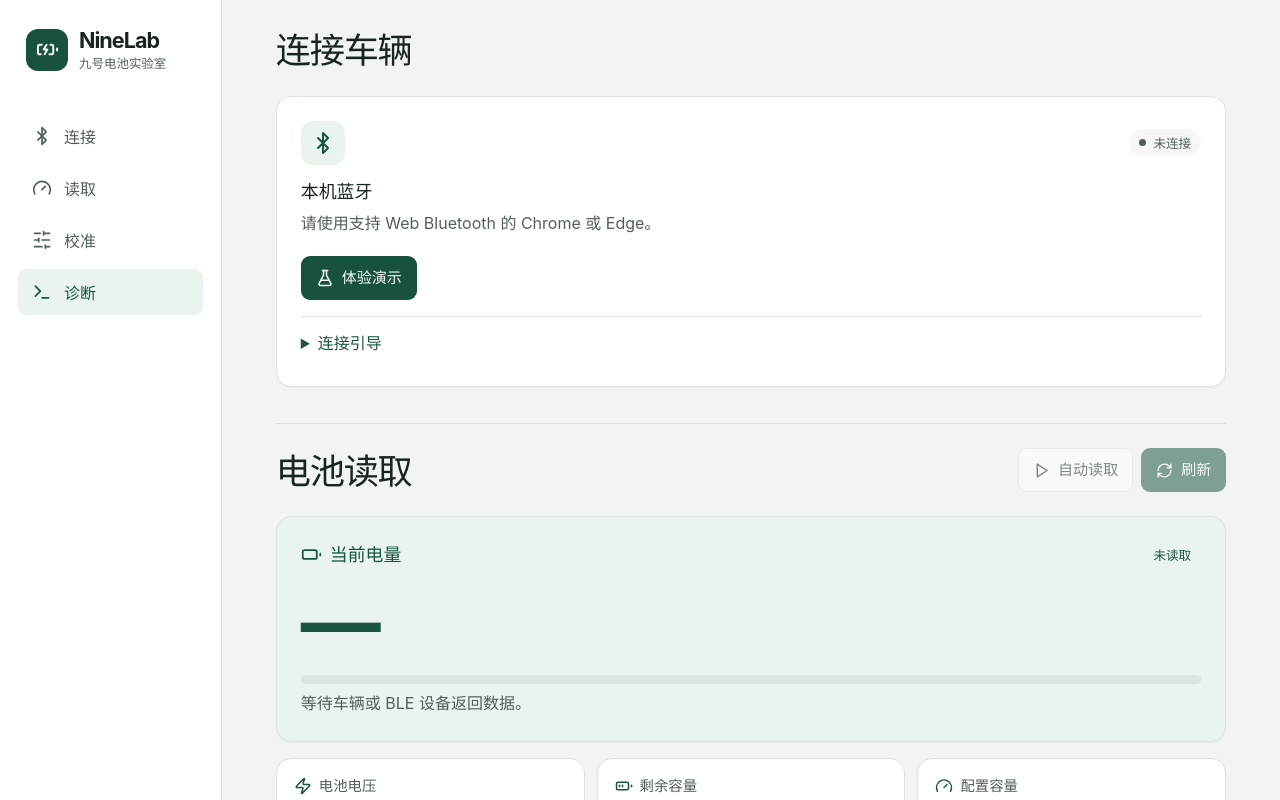
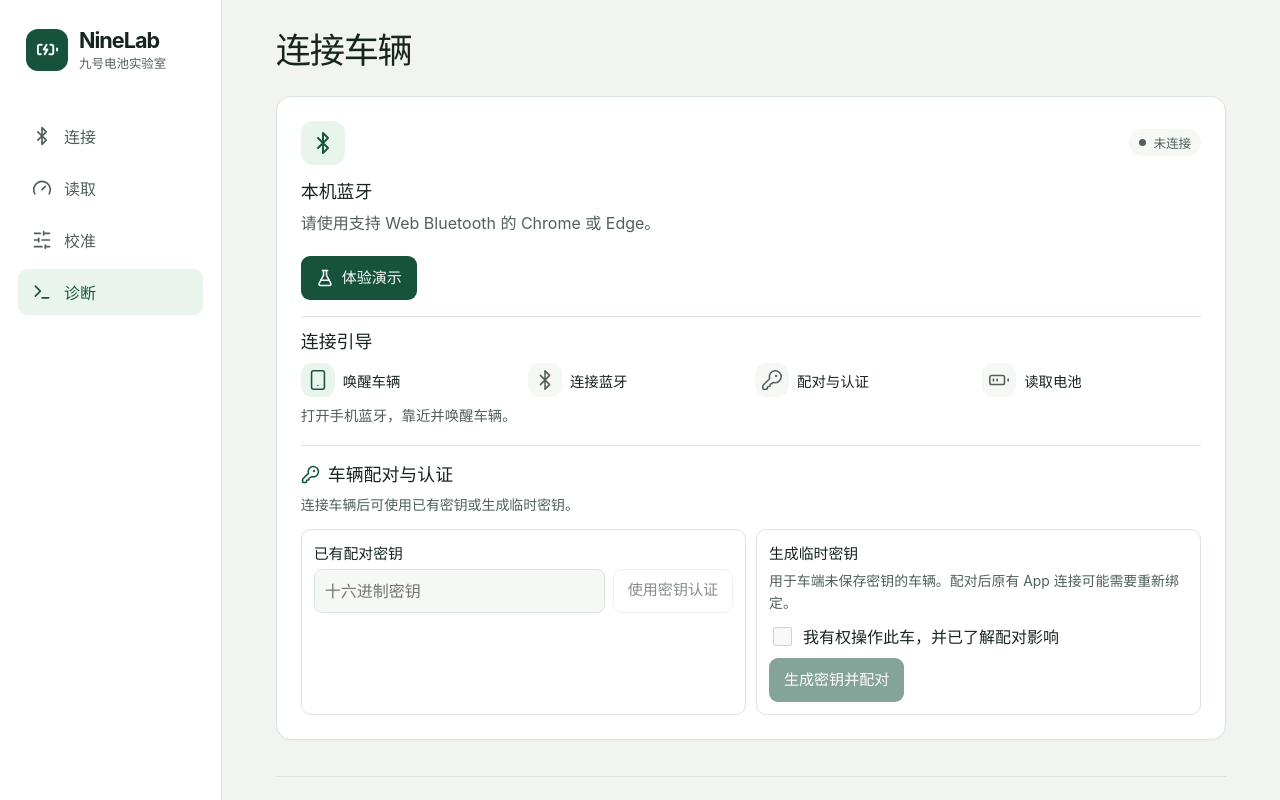
Before and after one commit to sqdwz/NineLab, a Vue app: page / in a window 1280 px wide. Shown: the top 800 px of the page. Built offline with nearby package versions, Linux system fonts and the light colour scheme.

Commit message:
Show connection guide and pairing options inline

```diff
--- a/src/components/ConnectionGuide.vue
+++ b/src/components/ConnectionGuide.vue
@@ -1,59 +1,58 @@
 <script setup lang="ts">
-import { BatteryMedium, Bluetooth, Smartphone } from '@lucide/vue'
+import { BatteryMedium, Bluetooth, KeyRound, Smartphone } from '@lucide/vue'
 
-defineProps<{ active: 'prepare' | 'connect' | 'read' }>()
+defineProps<{ active: 'prepare' | 'connect' | 'pair' | 'read' }>()
 
-const steps = [
-  { key: 'prepare', title: '打开蓝牙，唤醒车辆', detail: '让手机或电脑靠近车辆。', icon: Smartphone },
-  { key: 'connect', title: '选择自己的车辆', detail: '在浏览器的设备列表中选择自己的车辆。', icon: Bluetooth },
-  { key: 'read', title: '查看电池读数', detail: '连接后可查看设备公开的电量和身份信息。', icon: BatteryMedium },
-] as const
+const steps = {
+  prepare: { title: '唤醒车辆', detail: '打开手机蓝牙，靠近并唤醒车辆。', icon: Smartphone },
+  connect: { title: '连接蓝牙', detail: '在蓝牙设备列表中选中自己的车辆。', icon: Bluetooth },
+  pair: { title: '配对与认证', detail: '已配对的车辆使用已有密钥。首次配对时按车端提示确认。', icon: KeyRound },
+  read: { title: '读取电池', detail: '进入读取区查看设备返回的电池数据。', icon: BatteryMedium },
+}
 </script>
 
 <template>
-  <details class="connection-guide">
-    <summary>连接引导</summary>
+  <section class="connection-guide" aria-labelledby="connection-guide-title">
+    <h3 id="connection-guide-title">连接引导</h3>
     <ol class="guide-steps">
-      <li v-for="step in steps" :key="step.key" class="guide-step"
-        :aria-current="active === step.key ? 'step' : undefined">
+      <li v-for="(step, key) in steps" :key="key" class="guide-step"
+        :aria-current="active === key ? 'step' : undefined">
         <span class="guide-icon" aria-hidden="true">
           <component :is="step.icon" :size="22" :stroke-width="1.7" />
         </span>
-        <div>
-          <strong>{{ step.title }}</strong>
-          <p>{{ step.detail }}</p>
-        </div>
+        <strong>{{ step.title }}</strong>
       </li>
     </ol>
-  </details>
+    <p class="guide-instruction">{{ steps[active].detail }}</p>
+  </section>
 </template>
 
 <style scoped>
 .connection-guide {
   margin-top: 16px;
   border-top: 1px solid var(--border);
-  padding-top: 5px;
+  padding-top: 12px;
 }
 .guide-steps {
   display: grid;
-  grid-template-columns: repeat(3, minmax(0, 1fr));
-  gap: 16px;
+  grid-template-columns: repeat(4, minmax(0, 1fr));
+  gap: 8px;
   list-style: none;
-  padding: 7px 0 0;
+  padding: 9px 0 0;
   margin: 0;
 }
 .guide-step {
   display: grid;
-  grid-template-columns: 42px minmax(0, 1fr);
-  gap: 10px;
-  align-items: start;
+  grid-template-columns: 34px minmax(0, 1fr);
+  gap: 8px;
+  align-items: center;
 }
 .guide-icon {
   position: relative;
   display: grid;
   place-items: center;
-  width: 42px;
-  height: 42px;
+  width: 34px;
+  height: 34px;
   border-radius: 11px;
   background: var(--panel);
   color: var(--muted);
@@ -62,10 +61,10 @@ const steps = [
   background: var(--accent-light);
   color: var(--accent-copy);
 }
-[open] .guide-step[aria-current="step"] .guide-icon {
+.guide-step[aria-current="step"] .guide-icon {
   animation: guide-enter 360ms cubic-bezier(.2,.65,.3,1) both;
 }
-[open] .guide-step[aria-current="step"] .guide-icon::after {
+.guide-step[aria-current="step"] .guide-icon::after {
   content: '';
   position: absolute;
   inset: 0;
@@ -73,8 +72,8 @@ const steps = [
   border-radius: inherit;
   animation: guide-emphasis 570ms 160ms ease-out both;
 }
-.guide-step strong { display: block; margin-top: 1px; }
-.guide-step p { margin-top: 3px; font-size: .9rem; }
+.guide-step strong { font-size: .9rem; }
+.guide-instruction { color: var(--muted); font-size: .9rem; }
 @keyframes guide-enter {
   from { opacity: 0; transform: translateY(6px) scale(.96); }
   to { opacity: 1; transform: translateY(0) scale(1); }
@@ -84,10 +83,10 @@ const steps = [
   to { opacity: 0; transform: scale(1.28); }
 }
 @media (max-width: 760px) {
-  .guide-steps { grid-template-columns: 1fr; gap: 13px; }
+  .guide-steps { grid-template-columns: repeat(2, minmax(0, 1fr)); }
 }
 @media (prefers-reduced-motion: reduce) {
-  [open] .guide-step[aria-current="step"] .guide-icon { animation: none; }
-  [open] .guide-step[aria-current="step"] .guide-icon::after { content: none; }
+  .guide-step[aria-current="step"] .guide-icon { animation: none; }
+  .guide-step[aria-current="step"] .guide-icon::after { content: none; }
 }
 </style>
--- a/src/components/VehicleAuthentication.vue
+++ b/src/components/VehicleAuthentication.vue
@@ -1,13 +1,13 @@
 <script setup lang="ts">
 import { computed, ref, watch } from 'vue'
 import { KeyRound } from '@lucide/vue'
-import { isAuthorizing } from '../stores/connection'
 import type { AuthState } from '../stores/connection'
 
 const props = defineProps<{
   available: boolean
   state: AuthState
   message: string
+  unavailableMessage: string
   hasGeneratedKey: boolean
   canStart: boolean
   revealKey: () => string
@@ -17,7 +17,6 @@ const password = ref<HTMLInputElement>()
 const confirmed = ref(false)
 const visibleKey = ref('')
 const keyOutput = ref<HTMLInputElement>()
-const busy = computed(() => isAuthorizing(props.state))
 const canGenerate = computed(() => !props.hasGeneratedKey && props.state !== 'key-required')
 const step = computed(() => {
   if (props.state === 'checking') return '正在确认车辆配对状态…'
@@ -52,6 +51,7 @@ async function copyKey() {
 watch(() => props.hasGeneratedKey, (available) => { if (!available) visibleKey.value = '' })
 watch(() => props.available, (available) => {
   if (!available) {
+    if (password.value) password.value.value = ''
     confirmed.value = false
     visibleKey.value = ''
   }
@@ -62,7 +62,8 @@ watch(() => props.available, (available) => {
   <section class="vehicle-auth" aria-labelledby="vehicle-auth-title">
     <h3 id="vehicle-auth-title" class="section-label"><KeyRound :size="19" aria-hidden="true" /> 车辆配对与认证</h3>
     <p v-if="step" class="notice" role="status">{{ step }}</p>
-    <template v-if="available && state !== 'ready' && !busy">
+    <p v-else-if="!available" class="footnote">{{ unavailableMessage }}</p>
+    <div v-if="state !== 'ready'" class="auth-methods">
       <form class="auth-form" autocomplete="off" @submit.prevent="useExisting">
         <label for="vehicle-key">已有配对密钥</label>
         <div class="auth-input-row">
@@ -70,20 +71,20 @@ watch(() => props.available, (available) => {
             spellcheck="false" maxlength="128" placeholder="十六进制密钥" required :disabled="!canStart" />
           <button type="submit" class="button secondary" :disabled="!canStart">使用密钥认证</button>
         </div>
+        <button v-if="hasGeneratedKey" type="button" class="button secondary auth-reuse" :disabled="!canStart"
+          @click="emit('authenticate')">使用本次生成的密钥</button>
       </form>
-      <button v-if="hasGeneratedKey" type="button" class="button secondary auth-reuse" :disabled="!canStart"
-        @click="emit('authenticate')">使用本次生成的密钥</button>
-      <details v-if="canGenerate" class="auth-enroll">
-        <summary>生成临时密钥</summary>
-        <p>仅用于车端未保存密钥的车辆。车端可能保存新密钥，原有 App 连接可能需要重新绑定。</p>
-        <label class="check-row"><input v-model="confirmed" type="checkbox" :disabled="!canStart" />
+      <div class="auth-enroll">
+        <h4>生成临时密钥</h4>
+        <p class="footnote">用于车端未保存密钥的车辆。配对后原有 App 连接可能需要重新绑定。</p>
+        <label class="check-row"><input v-model="confirmed" type="checkbox" :disabled="!canStart || !canGenerate" />
           我有权操作此车，并已了解配对影响
         </label>
-        <button type="button" class="button primary" :disabled="!canStart || !confirmed" @click="generate">
+        <button type="button" class="button primary" :disabled="!canStart || !canGenerate || !confirmed" @click="generate">
           生成密钥并配对
         </button>
-      </details>
-    </template>
+      </div>
+    </div>
     <div v-if="hasGeneratedKey" class="auth-secret">
       <p class="footnote">生成的密钥保留在本页内存。是否配对成功以车辆反馈为准。刷新前可按需查看并自行保管。</p>
       <div class="button-row auth-secret-actions">
@@ -100,8 +101,10 @@ watch(() => props.available, (available) => {
 
 <style scoped>
 .vehicle-auth { margin-top: 18px; border-top: 1px solid var(--border); padding-top: 16px; }
-.auth-form { display: grid; gap: 6px; margin-top: 12px; }
-.auth-form label { font-size: .9rem; font-weight: 650; }
+.auth-methods { display: grid; grid-template-columns: repeat(auto-fit, minmax(min(100%, 250px), 1fr)); gap: 10px; margin-top: 12px; }
+.auth-form, .auth-enroll { min-width: 0; padding: 12px; border: 1px solid var(--border); border-radius: 10px; }
+.auth-form label, .auth-enroll h4 { display: block; margin: 0 0 6px; font-size: .93rem; font-weight: 650; }
+.auth-enroll p { color: var(--muted); }
 .auth-input-row { display: flex; flex-wrap: wrap; gap: 8px; }
 .auth-input-row input, .auth-output {
   min-width: 0;
@@ -114,6 +117,6 @@ watch(() => props.available, (available) => {
 }
 .auth-input-row input { flex: 1 1 172px; max-width: 300px; }
 .auth-output { display: block; width: min(100%, 32rem); margin-top: 8px; font-family: ui-monospace, monospace; }
-.auth-enroll, .auth-reuse, .auth-secret { margin-top: 12px; }
+.auth-reuse, .auth-secret { margin-top: 12px; }
 .auth-secret-actions { margin-top: 8px; }
 </style>
--- a/src/views/ConnectionView.vue
+++ b/src/views/ConnectionView.vue
@@ -32,6 +32,13 @@ const status = computed(() => props.demo ? '演示模式' : authorizing.value ?
   authenticated.value && props.connection.state === 'connected' ? '车辆已认证' : connectionLabels[props.connection.state])
 const connecting = computed(() => props.connection.state === 'searching' || props.connection.state === 'connecting')
 const canSearch = computed(() => !connecting.value && (searchMode.value !== 'name-prefix' || Boolean(prefix.value)))
+const pairingAvailable = computed(() => connected.value && props.connection.bfgAvailable)
+const guideStep = computed(() => {
+  if (props.demo || authenticated.value || (connected.value && canRead.value && !pairingAvailable.value)) return 'read'
+  if (pairingAvailable.value) return 'pair'
+  if (connecting.value || connected.value || props.connection.state === 'lost' || props.connection.state === 'error') return 'connect'
+  return 'prepare'
+})
 const browserHelp = computed(() => {
   if (props.capabilities.ios) return '在 Bluefy 中打开此页的 HTTPS 地址。'
   if (!props.capabilities.secure) return '请通过 HTTPS 打开此页后再连接。'
@@ -99,10 +106,12 @@ function search() {
       </button>
     </div>
 
-    <VehicleAuthentication v-if="!demo && (connection.bfgAvailable || connection.generatedKeyAvailable)"
-      :available="connection.bfgAvailable && connected" :state="connection.auth" :message="connection.authMessage"
-      :has-generated-key="connection.generatedKeyAvailable" :can-start="connection.state === 'connected' && !authorizing"
+    <ConnectionGuide :active="guideStep" />
+    <VehicleAuthentication v-if="!demo"
+      :available="pairingAvailable" :state="connection.auth" :message="connection.authMessage"
+      :unavailable-message="connected ? '当前设备未发现九号配对通道。可断开后用兼容搜索重新连接。' : '连接车辆后可使用已有密钥或生成临时密钥。'"
+      :has-generated-key="connection.generatedKeyAvailable"
+      :can-start="pairingAvailable && connection.state === 'connected' && !authorizing"
       :reveal-key="pairingKey" @authenticate="(key) => emit('authenticate', key)" @pair="emit('pair')" />
-    <ConnectionGuide :active="demo || (connected && canRead) ? 'read' : connecting || connected ? 'connect' : 'prepare'" />
   </section>
 </template>
```
Also changed, not shown: src/bluetooth/transport.ts (+8 -8 lines), 4 other files (tests, documents, lock files or other folders).
